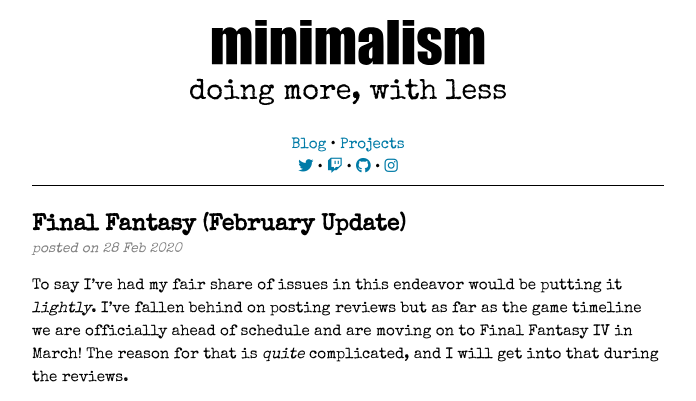
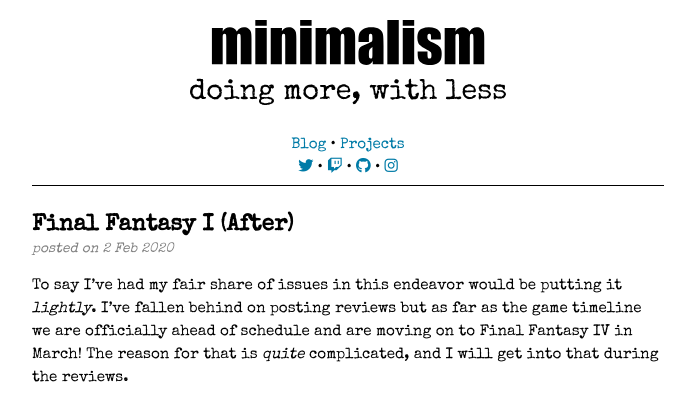
Before and after one commit to rabbitDumpling/rabbitdumpling.github.io, a Jekyll site: the page built from _posts/2020-02-02-final-fantasy-i-after.md, in a window 1280 px wide. Shown: the top 401 px of the page, without its empty margins (292-988 px from the left). Built offline with Jekyll 4.4.1, drawn with Linux system fonts in a browser that asks for light colours; nearby versions of some CDN libraries.

Commit message:
Fix post title and date error

```diff
--- a/_posts/2020-02-02-final-fantasy-i-after.md
+++ b/_posts/2020-02-02-final-fantasy-i-after.md
@@ -1,8 +1,8 @@
 ---
 layout: post
-title:  "Final Fantasy (February Update)"
+title:  "Final Fantasy I (After)"
 author: SDC
-date:   2020-02-28
+date:   2020-02-02
 categories:
     - final_fantasy_(in)complete
 comments: false
```
